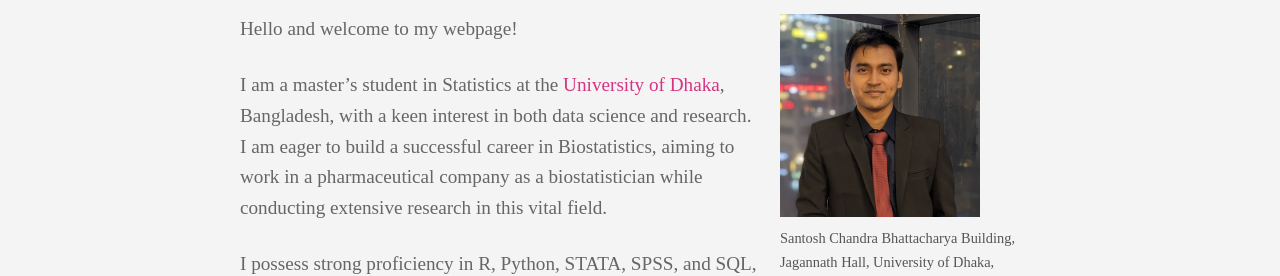
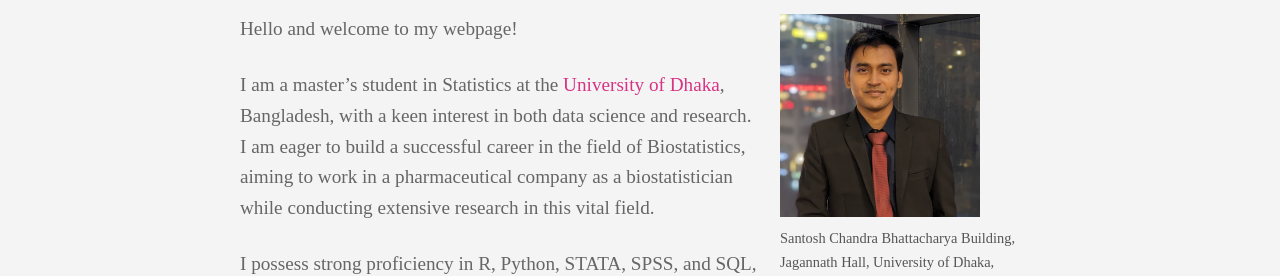
Before and after one commit to roystat36/profile, a plain HTML site: page index.html in a window 1280 px wide. Shown: the part 144-420 px from the top of the page. Drawn offline with Linux system fonts and the light colour scheme.

Commit message:
In the field of Biostatistics

```diff
--- a/index.html
+++ b/index.html
@@ -32,7 +32,7 @@
                     <p>Hello and welcome to my webpage!</p> <br>
                     <p>I am a master’s student in Statistics at the <a href="https://www.du.ac.bd/">University of Dhaka</a>,
                     Bangladesh, with a keen interest in both data science and research. I am eager to build a successful
-                    career in Biostatistics, aiming to work in a pharmaceutical company as a biostatistician while conducting
+                    career in the field of Biostatistics, aiming to work in a pharmaceutical company as a biostatistician while conducting
                     extensive research in this vital field.</p> <br>
 
                     <p>I possess strong proficiency in R, Python, STATA, SPSS, and SQL, with a particular emphasis on data
```
